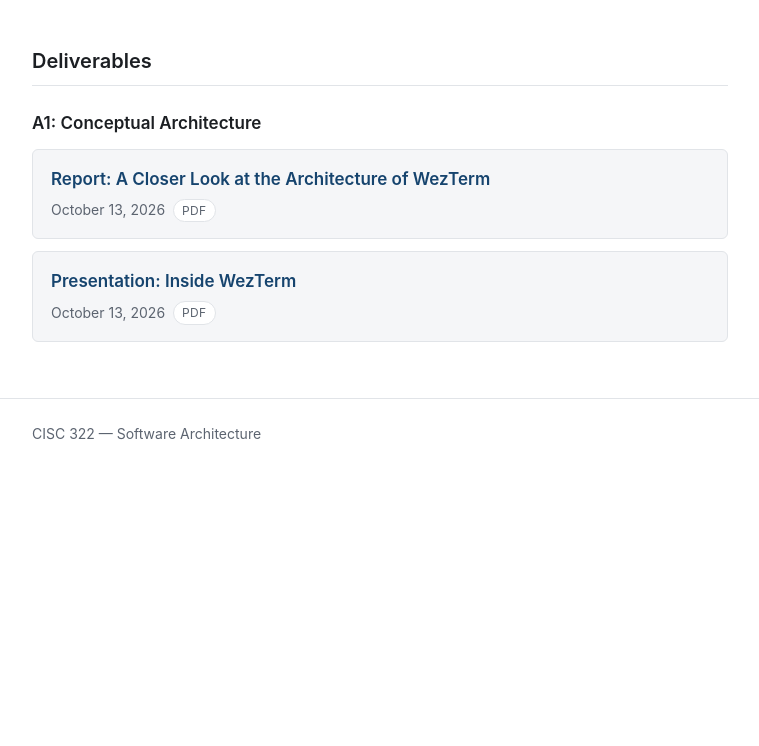
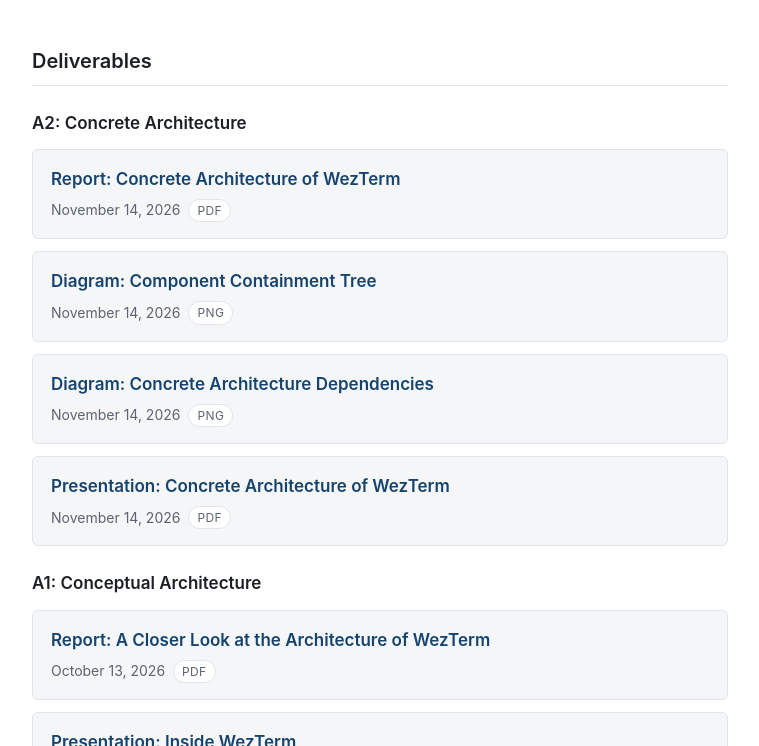
Before and after one commit to Miguel-Pereira-Canada/322_website, a plain HTML site: page index.html in a window 1280 px wide. Shown: the part 571-1317 px from the top of the page, without its empty margins (260-1019 px from the left). Before the commit the page ends 1048 px from the top, so only its background shows below. Drawn offline with Linux system fonts and the light colour scheme.

Commit message:
feat: added a2

```diff
--- a/index.html
+++ b/index.html
@@ -69,6 +69,43 @@
          title, date, and type label. See the example for which is which.
     -->
 
+    <h3 class="deliverable-group">A2: Concrete Architecture</h3>
+    <ul class="deliverable-list">
+
+      <li class="deliverable">
+        <a class="deliverable-title" href="deliverables/a2-concrete-architecture-report.pdf">Report: Concrete Architecture of WezTerm</a>
+        <p class="deliverable-meta">
+          <time datetime="2026-11-14">November 14, 2026</time>
+          <span class="deliverable-kind">PDF</span>
+        </p>
+      </li>
+
+      <li class="deliverable">
+        <a class="deliverable-title" href="deliverables/a2-containment-tree.png">Diagram: Component Containment Tree</a>
+        <p class="deliverable-meta">
+          <time datetime="2026-11-14">November 14, 2026</time>
+          <span class="deliverable-kind">PNG</span>
+        </p>
+      </li>
+
+      <li class="deliverable">
+        <a class="deliverable-title" href="deliverables/a2-concrete-architecture-dependencies.png">Diagram: Concrete Architecture Dependencies</a>
+        <p class="deliverable-meta">
+          <time datetime="2026-11-14">November 14, 2026</time>
+          <span class="deliverable-kind">PNG</span>
+        </p>
+      </li>
+
+      <li class="deliverable">
+        <a class="deliverable-title" href="deliverables/a2-presentation-slides.pdf">Presentation: Concrete Architecture of WezTerm</a>
+        <p class="deliverable-meta">
+          <time datetime="2026-11-14">November 14, 2026</time>
+          <span class="deliverable-kind">PDF</span>
+        </p>
+      </li>
+
+    </ul>
+
     <h3 class="deliverable-group">A1: Conceptual Architecture</h3>
     <ul class="deliverable-list">
 
```
Also changed, not shown: deliverables/a2-concrete-architecture-dependencies.png (added), deliverables/a2-containment-tree.png (added), 2 other files.
